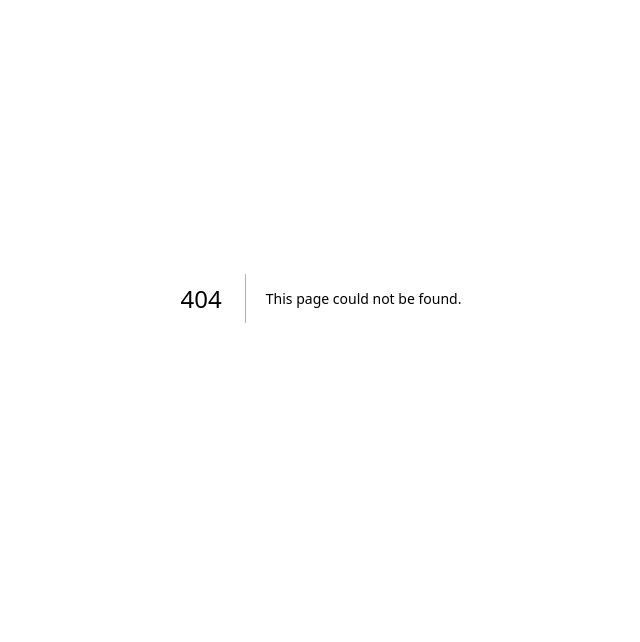
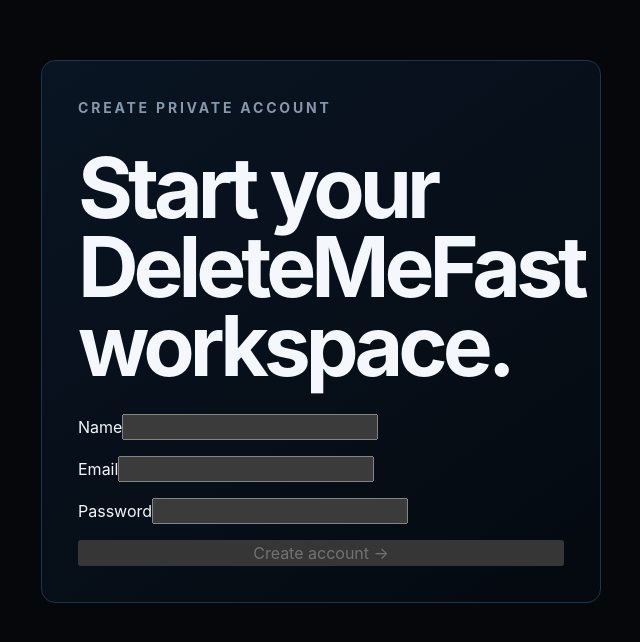
Before and after one commit to ocularoasis/Auraxhero-X, a Next.js app: page /signup in a window 1280 px wide. Before the commit this address had no page. Shown: the part 102-744 px from the top of the page, without its empty margins (319-959 px from the left). Built offline with nearby package versions, Linux system fonts and the light colour scheme.

Commit message:
Build DeleteMeFast post-payment onboarding and private dashboard: app/signup/page.tsx

```diff
--- /dev/null
+++ b/app/signup/page.tsx
@@ -0,0 +1,24 @@
+'use client'
+
+import { useState } from 'react'
+import { useRouter } from 'next/navigation'
+
+export default function SignupPage() {
+  const router = useRouter()
+  const [name,setName]=useState('')
+  const [email,setEmail]=useState('')
+  const [password,setPassword]=useState('')
+  const [error,setError]=useState('')
+  const [busy,setBusy]=useState(false)
+
+  async function submit() {
+    setBusy(true); setError('')
+    const response = await fetch('/api/auth/signup',{method:'POST',headers:{'Content-Type':'application/json'},body:JSON.stringify({name,email,password})})
+    const data = await response.json().catch(()=>({}))
+    if(!response.ok){setError(data.error ?? 'Unable to create account.');setBusy(false);return}
+    if(data.authenticated) router.push('/onboarding')
+    else router.push('/login?confirmed=required')
+  }
+
+  return <main className="page-shell shell"><section className="feature-panel" style={{maxWidth:560,margin:'72px auto'}}><p className="eyebrow">CREATE PRIVATE ACCOUNT</p><h1>Start your DeleteMeFast workspace.</h1><div style={{display:'grid',gap:16,marginTop:28}}><label>Name<input value={name} onChange={e=>setName(e.target.value)} autoComplete="name"/></label><label>Email<input value={email} onChange={e=>setEmail(e.target.value)} type="email" autoComplete="email"/></label><label>Password<input value={password} onChange={e=>setPassword(e.target.value)} type="password" autoComplete="new-password"/></label><button className="continue" disabled={busy||!name||!email||password.length<8} onClick={submit}>{busy?'Creating…':'Create account →'}</button>{error&&<p role="alert">{error}</p>}</div></section></main>
+}
```
